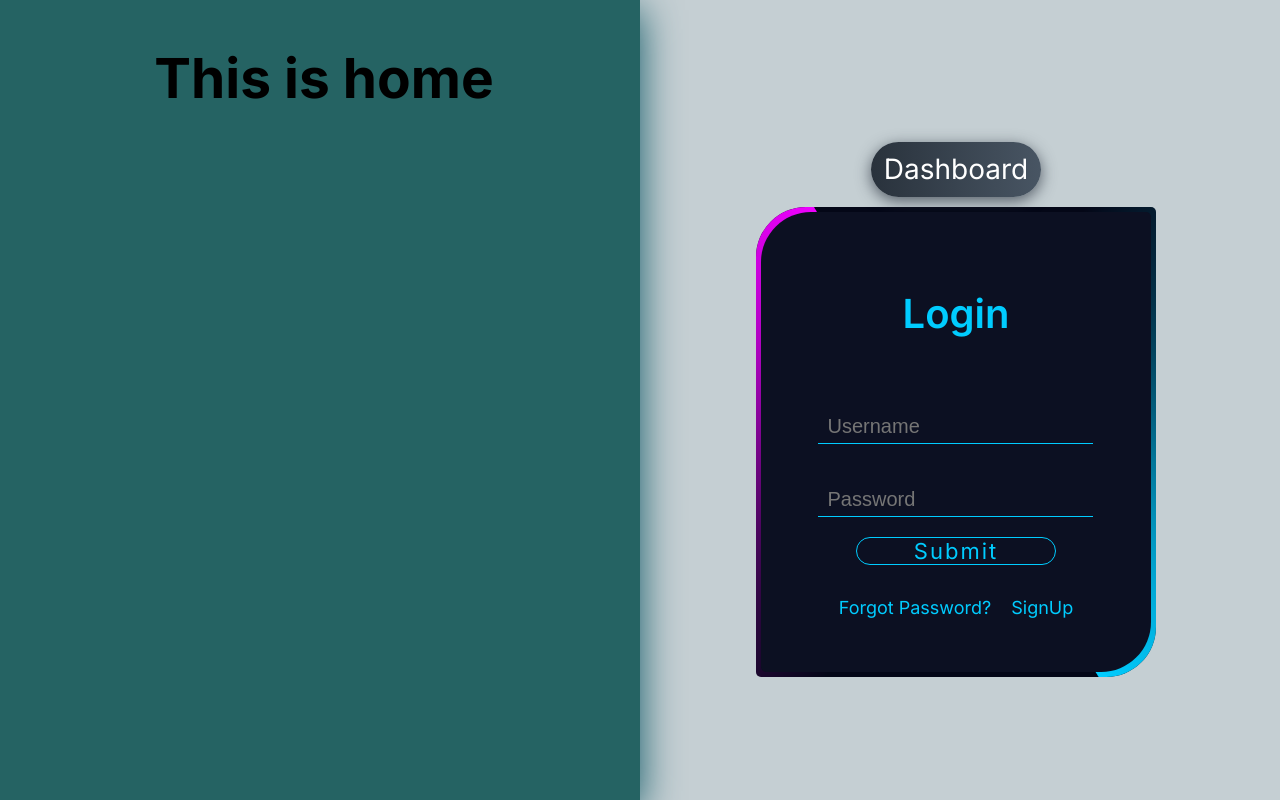
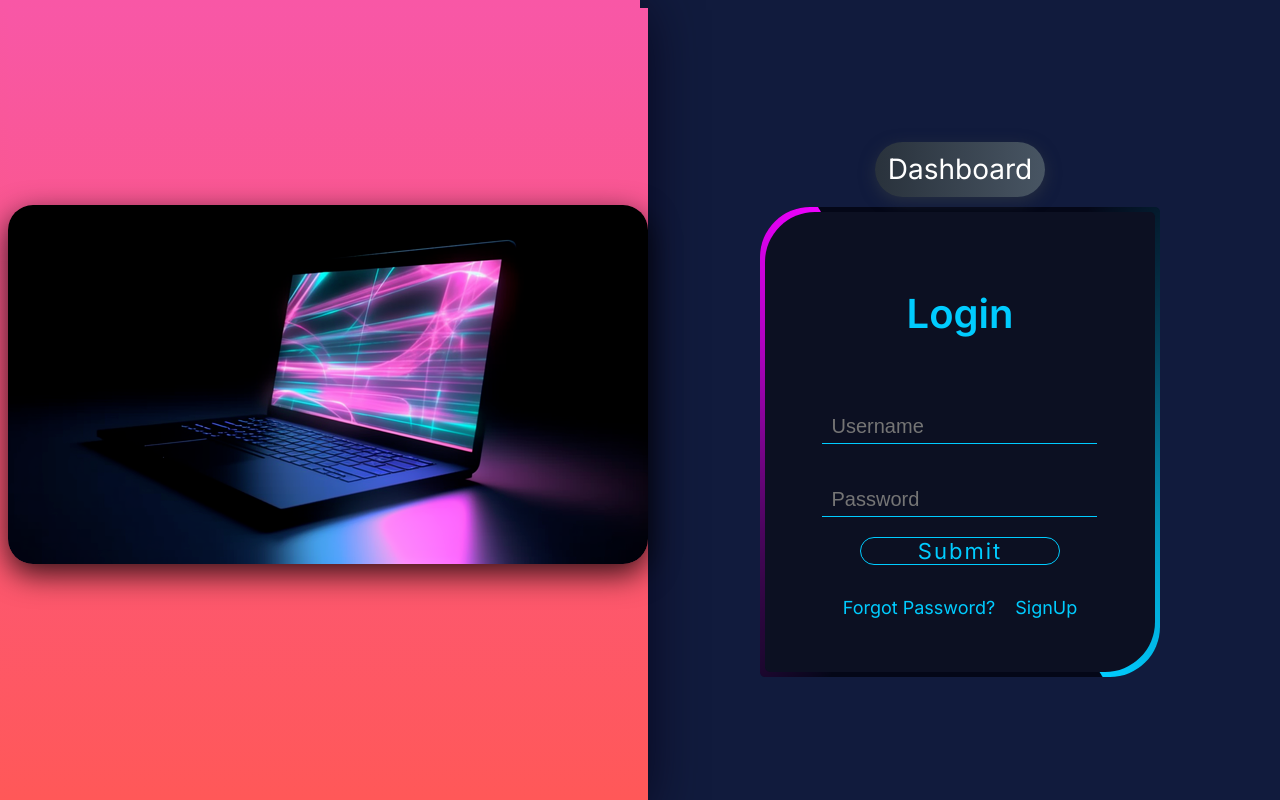
Before and after one commit to McTastic/Issue_Tracker, a Next.js app: page / in a window 1280 px wide. Built offline with nearby package versions, Linux system fonts and the light colour scheme.

Commit message:
added new colors and an image to homepage/login

```diff
--- a/app/page.tsx
+++ b/app/page.tsx
@@ -1,12 +1,15 @@
 import styles from "../public/css/homepage.module.css";
 import Link from "next/link";
+import LaptopImage from "../public/images/laptop-image.png";
 import Login from "./components/login";
+import Image from "next/image";
 
 export default function Home() {
   return (
     <div className={styles.flex}>
       <div className={styles.leftSide}>
-        <h1 style={{ fontSize: "55px" }}>This is home</h1>
+        {/* <h1 style={{ fontSize: "55px" }}>This is home</h1> */}
+        <Image className={styles.homeImage}src={LaptopImage} alt="laptop" />
       </div>
       <div className={styles.rightSide}>
         <div className={styles.container}>
--- a/public/css/globals.css
+++ b/public/css/globals.css
@@ -1,7 +1,10 @@
+:root{
+    --left-bg-color: linear-gradient(rgb(248, 87, 166), rgb(255, 88, 88));
+}
 *{
     font-size: 22px;
 }
 body{
     margin-bottom: -1px;
-    background: rgb(197, 207, 211);
+    background: rgb(17, 27, 61);
 }
--- a/public/css/homepage.module.css
+++ b/public/css/homepage.module.css
@@ -6,10 +6,11 @@
 }
 .leftSide{
     display: flex;
+    flex-direction: column;
+    align-items: center;
     justify-content: center;
-    background: rgb(37, 99, 99);
+    background: var(--left-bg-color);
     flex-basis: 50%;
-
 }
 .leftSide::before,
 .leftSide::after{
@@ -21,10 +22,17 @@
 }
 .leftSide::before{
     left: -50%;
-    background: rgba(37, 99, 99);
+    background: var(--left-bg-color);
     z-index: -1;
-    filter: drop-shadow(0 10px 20px rgb(10, 86, 99));
+    filter: drop-shadow(0 10px 30px rgb(4, 0, 21));
 }
+.homeImage{
+    position: relative;
+    bottom: 20px;
+    box-shadow: 0 10px 30px rgba(0, 0, 0, 0.8);
+    border-radius: 25px;
+}
+
 .rightSide{
     display: flex;
     flex-direction: column;
```
Also changed, not shown: public/images/laptop-image.png (added).
